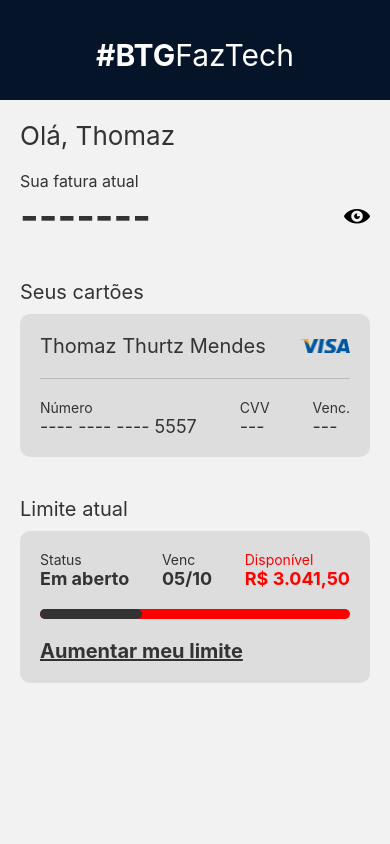
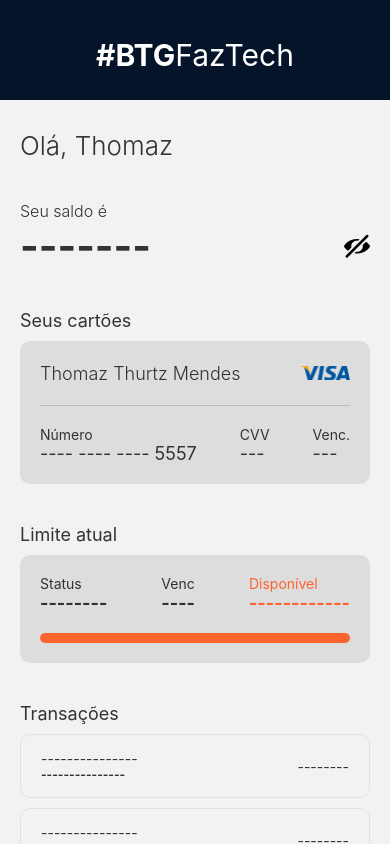
Before and after one commit to ricardofsdomene/openlimite, a React Native app: screen /Home in a window 390 px wide. Built offline with nearby package versions, Linux system fonts and the light colour scheme.

Commit message:
feat: transactions

```diff
--- a/pages/Home.tsx
+++ b/pages/Home.tsx
@@ -8,8 +8,9 @@
   Dimensions,
   Image,
   ScrollView,
+  StatusBar,
 } from "react-native";
-import { Entypo } from "@expo/vector-icons";
+import { AntDesign, Entypo } from "@expo/vector-icons";
 import Header from "../components/Header";
 
 import MasterCardLogo from "../assets/master.png";
@@ -32,8 +33,10 @@
       >
         <Text
           style={{
+            marginTop: 10,
             color: "#333",
             fontSize: 26,
+            fontWeight: "300",
           }}
         >
           Olá, {username.split(" ")[0]}
@@ -41,12 +44,13 @@
         <View>
           <Text
             style={{
-              marginTop: 20,
+              marginTop: 40,
               color: "#333",
               fontSize: 16,
+              fontWeight: "300",
             }}
           >
-            Sua fatura atual
+            Seu saldo é
           </Text>
           <View
             style={{
@@ -67,7 +71,7 @@
             </Text>
             <Entypo
               onPress={() => setHidden(!hidden)}
-              name={hidden ? "eye-with-line" : "eye"}
+              name={hidden ? "eye" : "eye-with-line"}
               size={26}
               color="black"
             />
@@ -105,7 +109,8 @@
             <Text
               style={{
                 color: "#333",
-                fontSize: 20,
+                fontSize: 18,
+                fontWeight: "300",
               }}
             >
               {username}
@@ -223,7 +228,7 @@
       >
         <Text
           style={{
-            fontSize: 20,
+            fontSize: 18,
             color: "#333",
             marginBottom: 10,
           }}
@@ -280,7 +285,7 @@
                   color: "#333",
                 }}
               >
-                {status}
+                {hidden ? status : "--------"}
               </Text>
             </View>
             <View>
@@ -298,13 +303,13 @@
                   color: "#333",
                 }}
               >
-                {exp}
+                {hidden ? exp : "----"}
               </Text>
             </View>
             <View>
               <Text
                 style={{
-                  color: "#ff0000",
+                  color: "#FC642D",
                 }}
               >
                 Disponível
@@ -313,13 +318,15 @@
                 style={{
                   fontWeight: "bold",
                   fontSize: 18,
-                  color: "#ff0000",
+                  color: "#FC642D",
                 }}
               >
-                {available.toLocaleString("pt-br", {
+                {hidden
+                  ? available.toLocaleString("pt-br", {
                       style: "currency",
                       currency: "BRL",
-                })}
+                    })
+                  : "------------"}
               </Text>
             </View>
           </View>
@@ -329,9 +336,10 @@
               marginTop: 20,
               height: 10,
               width: "100%",
-              backgroundColor: "#FF0000",
+              backgroundColor: "#FC642D",
             }}
           >
+            {hidden && (
               <View
                 style={{
                   borderRadius: 50,
@@ -340,18 +348,28 @@
                   width: "33%",
                 }}
               />
+            )}
           </View>
+          {hidden && (
+            <TouchableOpacity
+              style={{
+                width: "100%",
+                justifyContent: "center",
+                alignItems: "center",
+              }}
+            >
               <Text
                 style={{
-              marginTop: 20,
+                  marginTop: 25,
                   color: "#333",
-              fontSize: 20,
+                  fontSize: 16,
                   fontWeight: "bold",
-              textDecorationLine: "underline",
                 }}
               >
                 Aumentar meu limite
               </Text>
+            </TouchableOpacity>
+          )}
         </View>
       );
     }
@@ -364,7 +382,7 @@
       >
         <Text
           style={{
-            fontSize: 20,
+            fontSize: 18,
             color: "#333",
             marginBottom: 10,
           }}
@@ -376,13 +394,110 @@
     );
   }
 
+  function Transactions() {
+    function Transaction({ amount = 0, provider = "", denied = false }) {
+      return (
+        <View
+          style={{
+            display: "flex",
+            flexDirection: "row",
+            marginBottom: 10,
+            paddingVertical: 15,
+            paddingHorizontal: 20,
+            borderRadius: 10,
+            borderWidth: 1,
+            borderColor: denied && hidden ? "#FC642D" : "#e0e0e0",
+            width: "100%",
+            justifyContent: "space-between",
+            alignItems: "center",
+          }}
+        >
+          <View>
+            <Text
+              style={{
+                fontSize: 14,
+                color: denied && hidden ? "#FC642D" : "#333",
+              }}
+            >
+              {hidden ? provider : "---------------"}
+            </Text>
+            <Text
+              style={{
+                fontWeight: "bold",
+                fontSize: 12,
+                color: denied && hidden ? "#FC642D" : "#333",
+              }}
+            >
+              {hidden ? "Cartão *5557" : "---------------"}
+            </Text>
+          </View>
+          <View
+            style={{
+              display: "flex",
+              flexDirection: "row",
+            }}
+          >
+            <Text
+              style={{
+                color: denied && hidden ? "#FC642D" : "#333",
+              }}
+            >
+              {hidden
+                ? amount.toLocaleString("pt-br", {
+                    style: "currency",
+                    currency: "BRL",
+                  })
+                : "--------"}
+            </Text>
+            {denied && hidden && (
+              <AntDesign
+                style={{
+                  marginLeft: 7.5,
+                }}
+                name="warning"
+                color="#FC642D"
+                size={14}
+              />
+            )}
+          </View>
+        </View>
+      );
+    }
+
+    return (
+      <View
+        style={{
+          padding: 20,
+        }}
+      >
+        <Text
+          style={{
+            fontSize: 18,
+            color: "#333",
+            marginBottom: 10,
+          }}
+        >
+          Transações
+        </Text>
+        <Transaction provider="Mercado Livre" amount={780} denied />
+        <Transaction provider="Uber" amount={22.08} />
+        <Transaction provider="Uber" amount={17.83} />
+        <Transaction provider="IFood" amount={45.33} />
+        <Transaction provider="Binance" amount={1300} />
+        <Transaction provider="Uber" amount={12.63} />
+      </View>
+    );
+  }
+
   return (
     <>
+      <StatusBar barStyle="light-content" />
       <Header />
       <ScrollView>
         <Greeting />
         <Cards />
         <Limits />
+        <Transactions />
       </ScrollView>
     </>
   );
```
Lines whose indentation alone changed are shown as unchanged.
